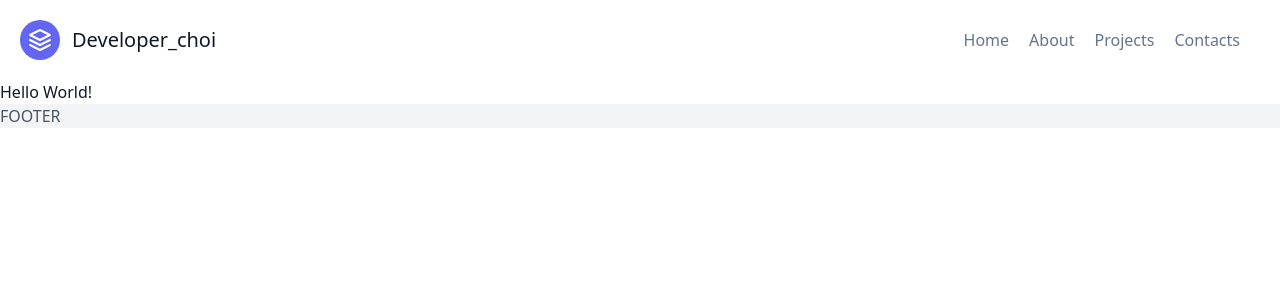
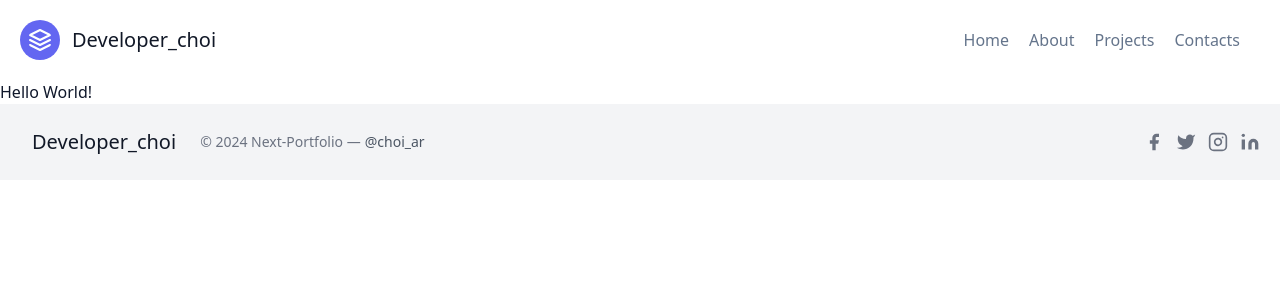
Before and after one commit to superbono/next_portfolio_ar, a Next.js app: page / in a window 1280 px wide. Shown: the top 300 px of the page. Built offline with nearby package versions, Linux system fonts and the light colour scheme.

Commit message:
06. tailwind-css기반 footer 추가 및 반영

```diff
--- a/components/common/Footer.js
+++ b/components/common/Footer.js
@@ -1,7 +1,88 @@
+import Link from "next/link";
+
 export default function Footer() {
   return (
     <>
-      <footer>FOOTER</footer>
+      <footer className="body-font">
+        <div className="">
+          <div className="container px-5 py-6 mx-auto flex items-center sm:flex-row flex-col">
+            <Link href="/">
+              <a className="flex title-font font-medium items-center md:justify-start justify-center text-gray-900">
+                <span className="ml-3 text-xl">Developer_choi</span>
+              </a>
+            </Link>
+
+            <p className="text-sm text-gray-500 sm:ml-6 sm:mt-0 mt-4">
+              © 2024 Next-Portfolio —
+              <a
+                href="https://twitter.com/knyttneve"
+                rel="noopener noreferrer"
+                className="text-gray-600 ml-1"
+                target="_blank"
+              >
+                @choi_ar
+              </a>
+            </p>
+            <span className="inline-flex sm:ml-auto sm:mt-0 mt-4 justify-center sm:justify-start">
+              <a className="text-gray-500">
+                <svg
+                  fill="currentColor"
+                  strokeLinecap="round"
+                  strokeLinejoin="round"
+                  strokeWidth="2"
+                  className="w-5 h-5"
+                  viewBox="0 0 24 24"
+                >
+                  <path d="M18 2h-3a5 5 0 00-5 5v3H7v4h3v8h4v-8h3l1-4h-4V7a1 1 0 011-1h3z"></path>
+                </svg>
+              </a>
+              <a className="ml-3 text-gray-500">
+                <svg
+                  fill="currentColor"
+                  strokeLinecap="round"
+                  strokeLinejoin="round"
+                  strokeWidth="2"
+                  className="w-5 h-5"
+                  viewBox="0 0 24 24"
+                >
+                  <path d="M23 3a10.9 10.9 0 01-3.14 1.53 4.48 4.48 0 00-7.86 3v1A10.66 10.66 0 013 4s-4 9 5 13a11.64 11.64 0 01-7 2c9 5 20 0 20-11.5a4.5 4.5 0 00-.08-.83A7.72 7.72 0 0023 3z"></path>
+                </svg>
+              </a>
+              <a className="ml-3 text-gray-500">
+                <svg
+                  fill="none"
+                  stroke="currentColor"
+                  strokeLinecap="round"
+                  strokeLinejoin="round"
+                  strokeWidth="2"
+                  className="w-5 h-5"
+                  viewBox="0 0 24 24"
+                >
+                  <rect width="20" height="20" x="2" y="2" rx="5" ry="5"></rect>
+                  <path d="M16 11.37A4 4 0 1112.63 8 4 4 0 0116 11.37zm1.5-4.87h.01"></path>
+                </svg>
+              </a>
+              <a className="ml-3 text-gray-500">
+                <svg
+                  fill="currentColor"
+                  stroke="currentColor"
+                  strokeLinecap="round"
+                  strokeLinejoin="round"
+                  strokeWidth="0"
+                  className="w-5 h-5"
+                  viewBox="0 0 24 24"
+                >
+                  <path
+                    stroke="none"
+                    d="M16 8a6 6 0 016 6v7h-4v-7a2 2 0 00-2-2 2 2 0 00-2 2v7h-4v-7a6 6 0 016-6zM2 9h4v12H2z"
+                  ></path>
+                  <circle cx="4" cy="4" r="2" stroke="none"></circle>
+                </svg>
+              </a>
+            </span>
+          </div>
+        </div>
+      </footer>
     </>
   );
 }
```
